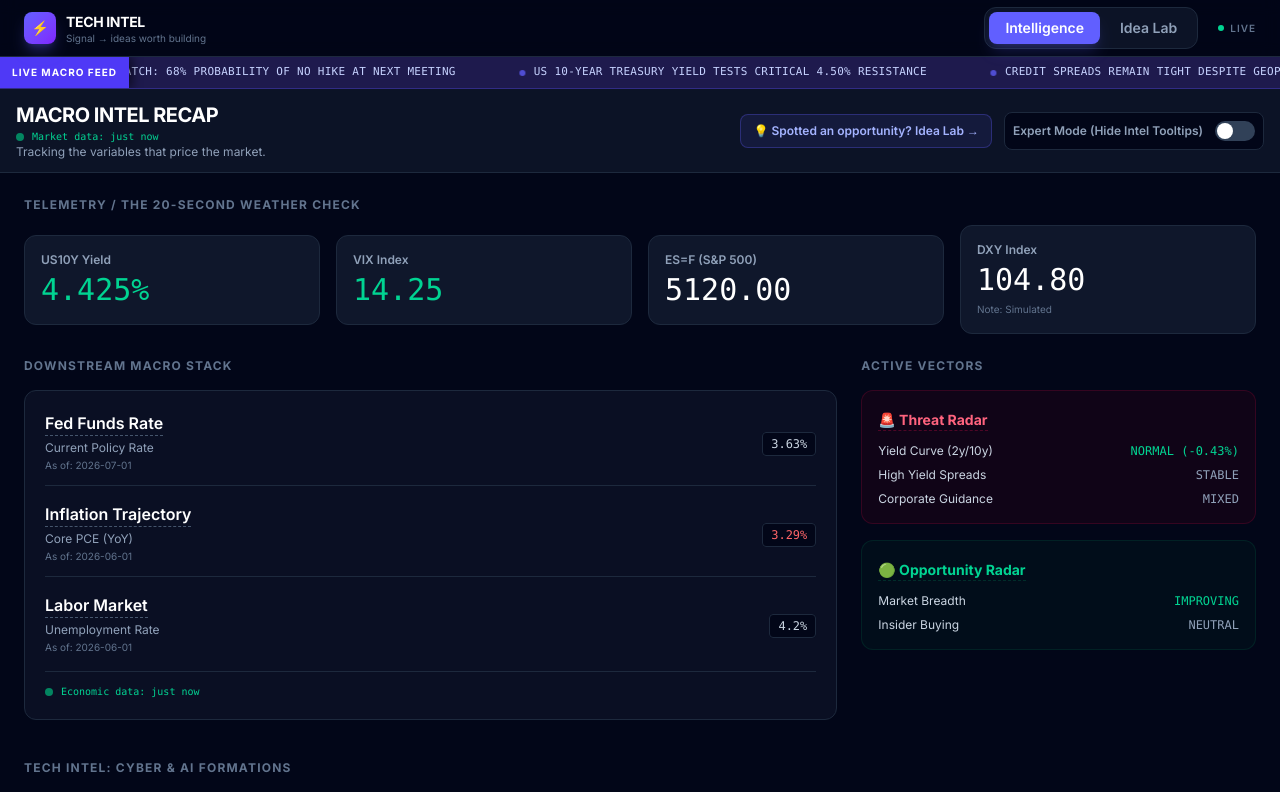
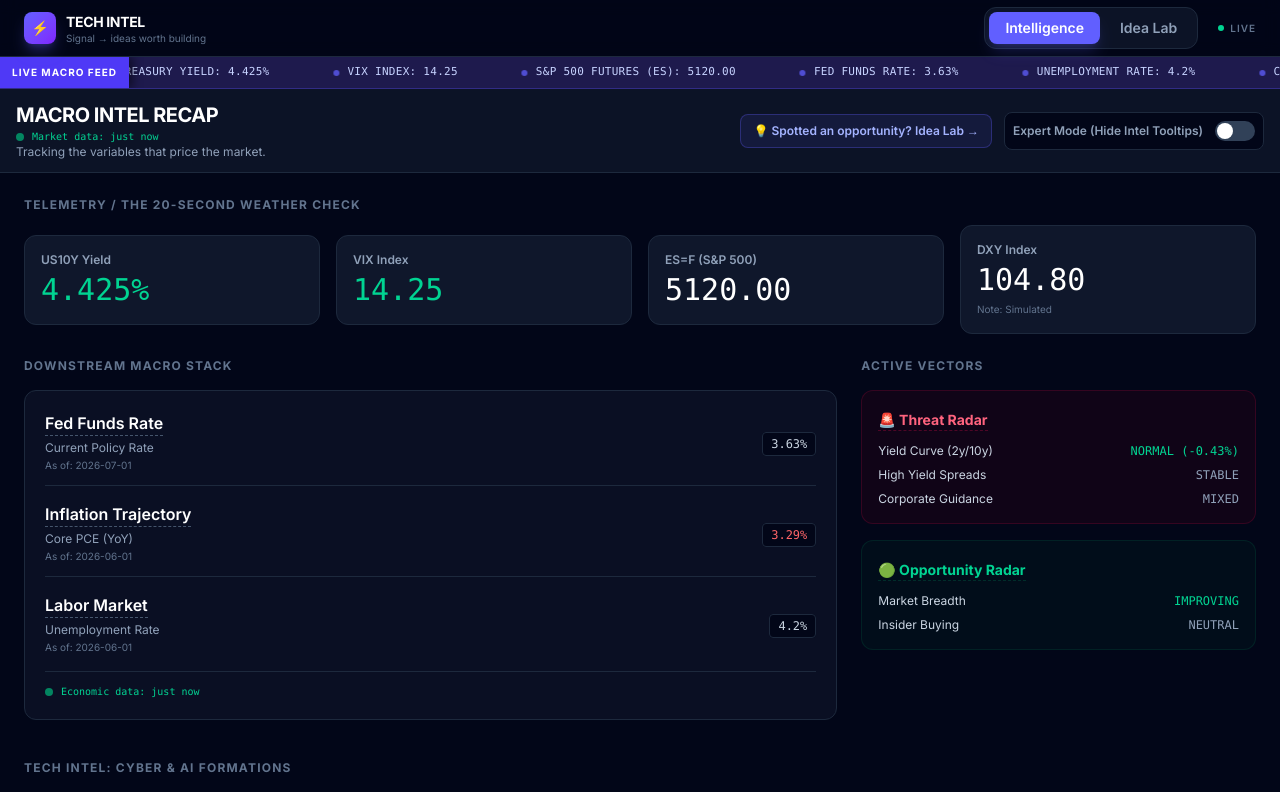
Before and after one commit to JesseFlip/tech-intel, a React (Vite) app: page / in a window 1280 px wide. Shown: the top 792 px of the page. Built offline with nearby package versions, Linux system fonts and the light colour scheme; no server answers.

Commit message:
App.jsx: real-only ticker + honest market placeholders
Use buildTickerHeadlines (built from real fetched macro/market values only),
and render "--" for failed market fetches instead of fabricated fallbacks.

```diff
--- a/src/App.jsx
+++ b/src/App.jsx
@@ -3,6 +3,7 @@ import Tooltip from './components/Tooltip';
 import DataFreshnessIndicator from './components/DataFreshnessIndicator';
 import useMacroData from './hooks/useMacroData';
 import liveFinanceService from './api/liveFinanceService';
+import { buildTickerHeadlines } from './utils/numberGuard';
 
 const ArchiveViewer = lazy(() => import('./components/ArchiveViewer'));
 
@@ -80,12 +81,12 @@ export default function App({ onOpenIdeaLab }) {
         });
       } catch (error) {
         console.error('Error fetching market data:', error);
-        // Fallback to reasonable defaults
+        // Don't present fabricated fallbacks as live data — show "--" instead.
         setMarketData({
-          us10y: 4.425,
-          vix: 14.25,
-          es: 5310.50,
-          dxy: 104.80,
+          us10y: null,
+          vix: null,
+          es: null,
+          dxy: null,
           lastFetched: null
         });
       }
@@ -98,14 +99,9 @@ export default function App({ onOpenIdeaLab }) {
     return () => clearInterval(interval);
   }, []);
 
-  const headlines = [
-    "CME FEDWATCH: 68% PROBABILITY OF NO HIKE AT NEXT MEETING",
-    "US 10-YEAR TREASURY YIELD TESTS CRITICAL 4.50% RESISTANCE",
-    "CREDIT SPREADS REMAIN TIGHT DESPITE GEOPOLITICAL NOISE",
-    "VIX INDEX FLIRTS WITH 15.0 - COMPLACENCY REMAINS HIGH",
-    "S&P FUTURES INDICATE FLAT OPEN PENDING PCE INFLATION DATA",
-    "DXY DOLLAR INDEX CONSOLIDATES NEAR 6-MONTH HIGHS"
-  ];
+  // Ticker headlines are built from REAL fetched market/macro numbers only —
+  // never fabricated statistics. See utils/numberGuard.buildTickerHeadlines.
+  const headlines = buildTickerHeadlines({ marketData, macroData });
 
   // Tech Intel Data State with initial fallbacks
   const [cyberIntel, setCyberIntel] = useState([
```
